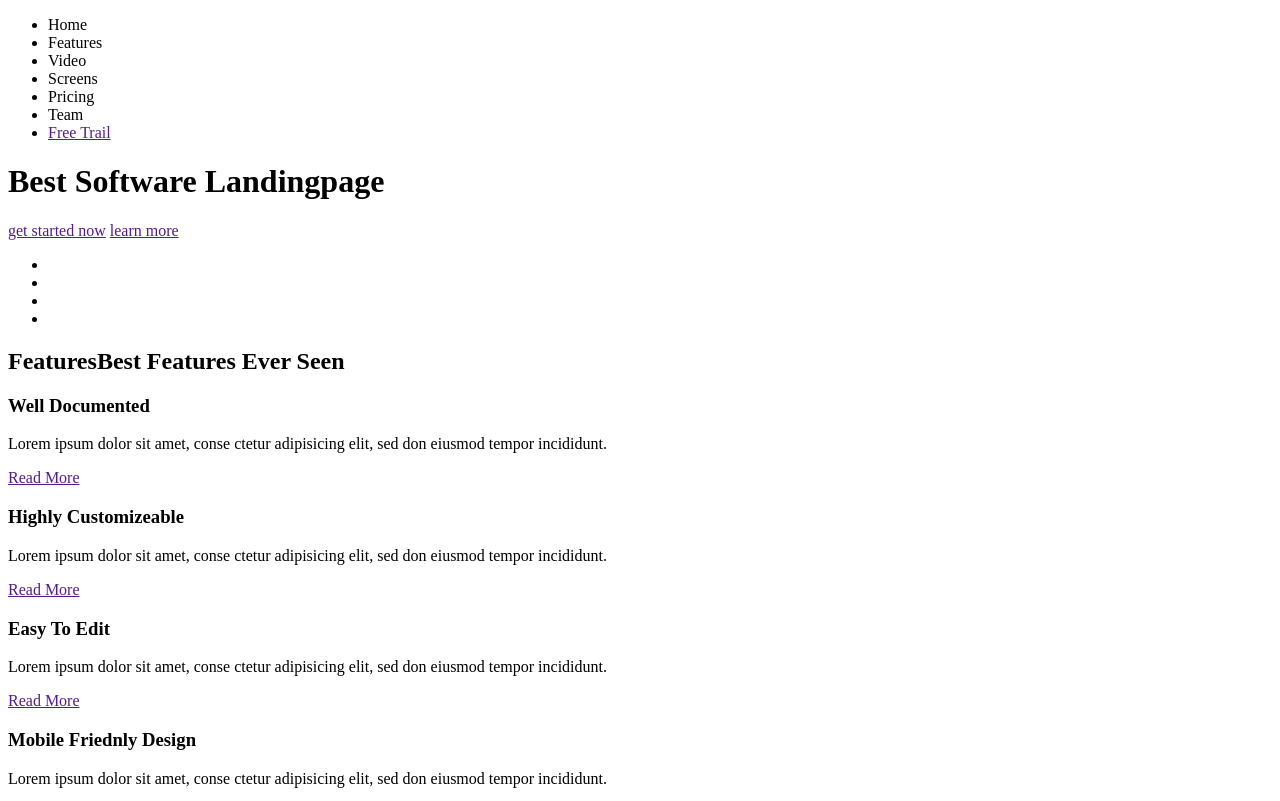
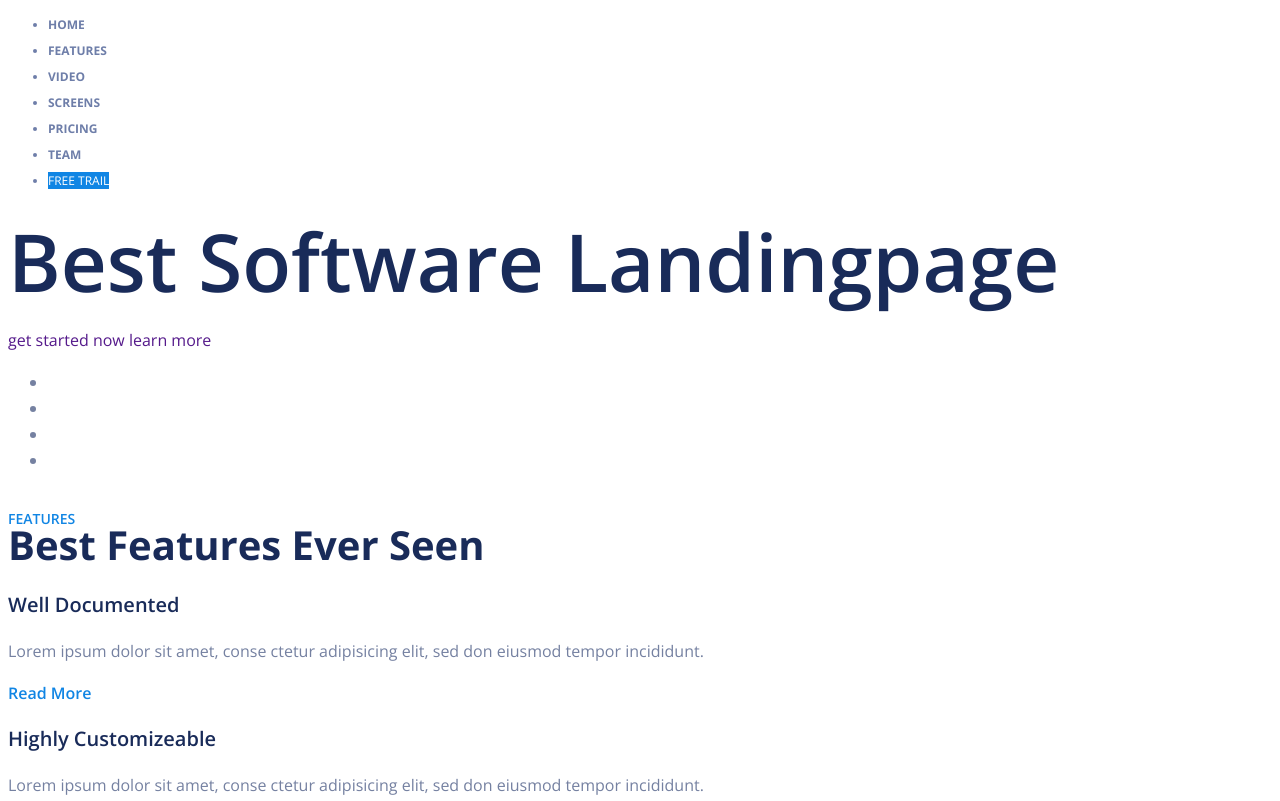
Before and after one commit to olchik-vishenka/Limpon, a plain HTML site: page index.html in a window 1280 px wide. Shown: the top 801 px of the page. Drawn offline with nearby package versions, Linux system fonts and the light colour scheme.

Commit message:
add files

```diff
--- /dev/null
+++ b/css/style.css
@@ -0,0 +1,48 @@
+body {
+    font-family: "Open Sans", sans-serif;
+    font-size: 16px;
+    line-height: 26px;
+    color: #7581a1;
+ }
+ a {
+   text-decoration: none;
+ }
+ h1 {
+    font-size: 80px;
+    font-weight: 600;
+    color: #192b59;
+ }
+.nav {
+   font-size: 12px;
+   font-weight: 700;
+   color: #6e7ea9;
+   text-transform: uppercase;
+}
+.btn-free {
+      color:#fff;
+      font-weight: 400;
+      background-color: #1085e4;
+}
+.grid h2{
+   font-size: 40px;
+   font-weight: 700;
+   color: #192b59;
+}
+
+.grid h2 span {
+   font-size: 14px;
+   font-weight: 600;
+   color: #1085e4;
+   display: block;
+   text-transform: uppercase;
+}
+.grid-item h3 {
+   font-size: 20px;
+   font-weight: 600;
+   color: #192b59;
+}
+.grid-item a {
+   font-size: 14 px;
+   font-weight: 600;
+   color: #1085e4;
+}
--- a/index.html
+++ b/index.html
@@ -4,19 +4,21 @@
     <meta charset="UTF-8">
     <meta name="viewport" content="width=device-width, initial-scale=1.0">
     <title>Limpon</title>
+    <link href="https://fonts.googleapis.com/css?family=Open+Sans:ital,wght@0,300..800;1,300..800&display=swap" rel="stylesheet">
+    <link rel="stylesheet" href="css/style.css">
 </head>
 <body>
-    <div>
+    <div class="page-header">
         <div>
             <a href=""></a>
-            <ul>
+            <ul class="nav">
                 <li>Home</li>
                 <li>Features</li>
                 <li>Video</li>
                 <li>Screens</li>
                 <li>Pricing</li>
                 <li>Team</li>
-                <li><a href="">Free Trail</a></li>
+                <li><a href="" class="btn-free">Free Trail</a></li>
             </ul>
         </div>
         <h1>Best Software  Landingpage</h1>
@@ -25,7 +27,7 @@
             <a href="">learn more</a>
         </div>
     </div>
-    <div>
+    <div class="page-company">
         <ul>
             <li></li>
             <li></li>
@@ -33,40 +35,40 @@
             <li></li>
         </ul>
     </div>
-    <div>
-        <div>
+    <div class="page-grid">
+        <div class="grid">
             <h2><span>Features</span>Best Features Ever Seen</h2>
-            <div>
+            <div class="grid-item">
                 <div></div>
                     <h3>Well Documented</h3>
                     <p>Lorem ipsum dolor sit amet, conse ctetur adipisicing elit, sed don eiusmod tempor incididunt.</p>
                     <a href="">Read More</a>
             </div>
-            <div>
+            <div class="grid-item">
                 <div></div>
                     <h3>Highly Customizeable</h3>
                     <p>Lorem ipsum dolor sit amet, conse ctetur adipisicing elit, sed don eiusmod tempor incididunt.</p>
                     <a href="">Read More</a>
             </div>
-            <div>
+            <div class="grid-item">
                 <div></div>
                     <h3>Easy To Edit</h3>
                     <p>Lorem ipsum dolor sit amet, conse ctetur adipisicing elit, sed don eiusmod tempor incididunt.</p>
                     <a href="">Read More</a>
             </div>
-            <div>
+            <div class="grid-item">
                 <div></div>
                     <h3>Mobile Friednly Design</h3>
                     <p>Lorem ipsum dolor sit amet, conse ctetur adipisicing elit, sed don eiusmod tempor incididunt.</p>
                     <a href="">Read More</a>
             </div>
-            <div>
+            <div class="grid-item">
                 <div></div>
                     <h3>Responsive Design</h3>
                     <p>Lorem ipsum dolor sit amet, conse ctetur adipisicing elit, sed don eiusmod tempor incididunt.</p>
                     <a href="">Read More</a>
             </div>
-            <div>
+            <div class="grid-item">
                 <div></div>
                     <h3>24/7 Online Support</h3>
                     <p>Lorem ipsum dolor sit amet, conse ctetur adipisicing elit, sed don eiusmod tempor incididunt.</p>
@@ -78,7 +80,7 @@
             </div>
         </div>
     </div>
-    <div>
+    <div class="page-subscribe">
         <div>
             <div>
                 <h2><span>Subscribe</span>Signup For A Trail</h2>
@@ -89,7 +91,7 @@
             <img src="img/Robot.png" alt="Robot">
         </div>
     </div>
-    <div>
+    <div class="page-software">
         <div></div>
         <h2>Grab Your  Software With Amazing  Features</h2>
         <p>Lorem ipsum dolor sit amet, consectetur adipisicing elit, sed do eiusmod tempor incididunt ut labore et dolore magna aliqua. Ut enim ad minim veniam, quis nostrud exercitation ullamco laboris nisi ut aliquip ex ea commodo consequat. Duis aute irure dolor in reprehenderit in voluptate velit esse cillum.</p>
@@ -100,7 +102,7 @@
             <dd>Lorem ipsum dolor sit amet, consectetur adipisicing elit, sed do eiusmod tempor incididunt ut labore et dolore magna aliqua. Ut enim ad minim veniam, quis nostrud exercitation ullamco laboris nisi ut aliquip ex ea commodo consequat. Duis aute irure dolor in reprehenderit in voluptate velit esse cillum.</dd>
             </dl>
     </div>
-    <div>
+    <div class="page-stat">
         <div>
             <h2><span>Fun Facts</span> Some Fun Facts About Dashboard</h2>
             <ul>
@@ -111,7 +113,7 @@
             </ul>
         </div>
     </div>
-    <div>
+    <div class="page-app">
         <div>
             <div>
                 <h2>Meet With Future Landingpage</h2>
@@ -125,5 +127,27 @@
             <img src="img/Play.png" alt="Video">
         </div>
     </div>
+    <div class="page-analytics">
+        <div>
+            <img src="img/stat.png" alt="Brandon Kric">
+            <div>
+                <h2>Limpon Is Suitable For Anytype LandingPage</h2>
+                <p>Lorem ipsum dolor sit amet, consectetur adipisicing elit, sed do eiusmod tempor incididunt ut labore et dolore magna aliqua. Ut enim ad minim veniam, quis nostrud exercitation ullamco laboris nisi ut aliquip ex ea commodo consequat. Duis aute irure dolor in reprehenderit in voluptate velit esse cillum.</p>
+                <a href="">Get started now</a>
+            </div>
+        </div>
+    </div>
+    <div class="page-control">
+        <div>
+            <h2>Easy To Etid & Very Easily Control</h2>
+            <p>Lorem ipsum dolor sit amet, consectetur adipisicing elit, sed do eiusmod tempor incididunt ut labore et dolore magna aliqua. Ut enim ad minim veniam, quis nostrud exercitation ullamco laboris nisi ut aliquip ex ea commodo consequat. Duis aute irure dolor in reprehenderit in voluptate velit esse cillum.</p>
+            <a href="">Learn More</a>
+        </div>
+        <img src="img/stat2.png" alt="Samiirasa">
+    </div>
+    <div class="page-screen">
+        <h2><span>Screen Preview</span>Screenshot With Details</h2>
+        <img src="img/material.png" alt="">
+    </div>
 </body>
 </html>
```
Also changed, not shown: img/material.png (added), img/stat.png (added), img/stat2.png (added).
